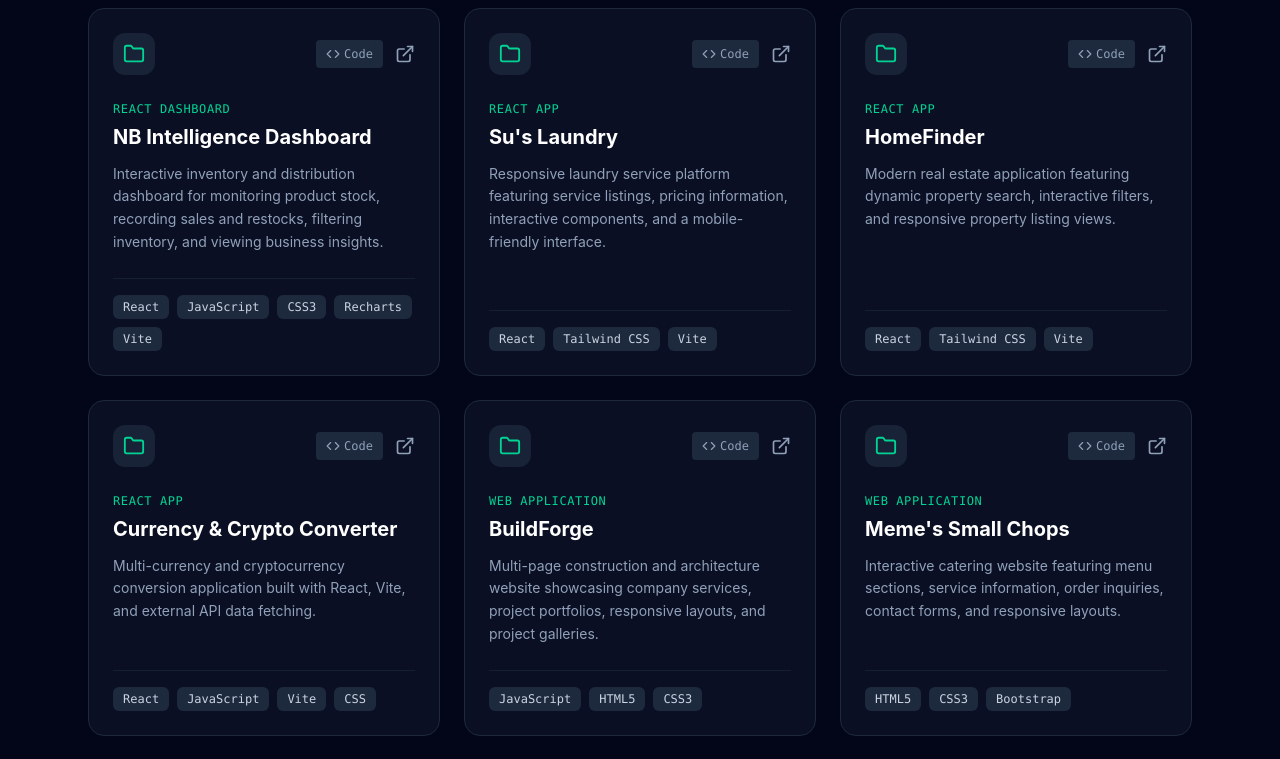
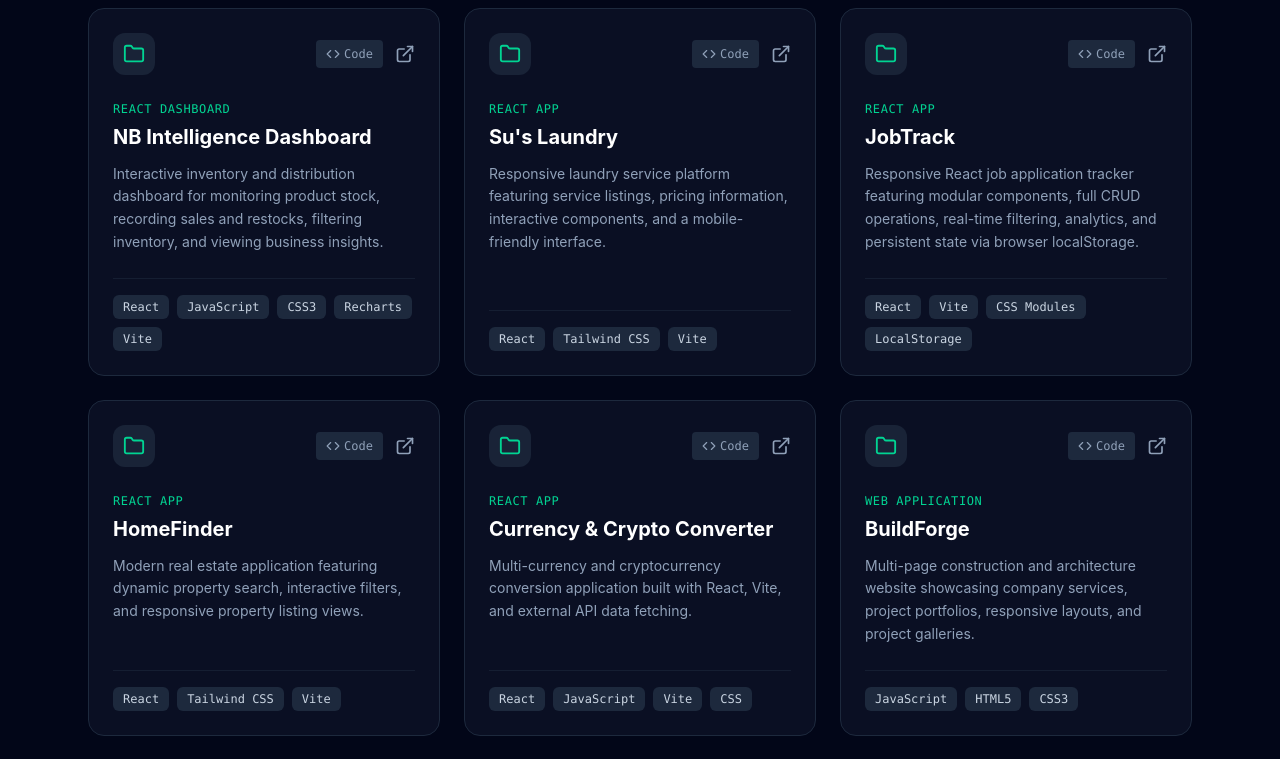
Before and after one commit to Obehi123-beep/portfolio, a React (Vite) app: page / in a window 1280 px wide. Shown: the part 960-1719 px from the top of the page. Built offline with nearby package versions, Linux system fonts and the light colour scheme.

Commit message:
feat: add JobTrack project to portfolio

```diff
--- a/src/data/projectsData.js
+++ b/src/data/projectsData.js
@@ -23,6 +23,17 @@ const projects = [
   },
   {
     id: 3,
+    title: "JobTrack",
+    category: "React App",
+    description:
+      "Responsive React job application tracker featuring modular components, full CRUD operations, real-time filtering, analytics, and persistent state via browser localStorage.",
+    techStack: ["React", "Vite", "CSS Modules", "LocalStorage"],
+    liveUrl: "https://job-application-tracker-green-eight.vercel.app/",
+    githubUrl: "https://github.com/Obehi123-beep/job-application-tracker",
+    featured: true,
+  },
+  {
+    id: 4,
     title: "HomeFinder",
     category: "React App",
     description:
@@ -33,7 +44,7 @@ const projects = [
     featured: true,
   },
   {
-    id: 4,
+    id: 5,
     title: "Currency & Crypto Converter",
     category: "React App",
     description:
@@ -44,7 +55,7 @@ const projects = [
     featured: true,
   },
   {
-    id: 5,
+    id: 6,
     title: "BuildForge",
     category: "Web Application",
     description:
@@ -55,7 +66,7 @@ const projects = [
     featured: true,
   },
   {
-    id: 6,
+    id: 7,
     title: "Meme's Small Chops",
     category: "Web Application",
     description:
@@ -66,7 +77,7 @@ const projects = [
     featured: true,
   },
   {
-    id: 7,
+    id: 8,
     title: "Pinnacle Estates",
     category: "Web Application",
     description:
@@ -77,7 +88,7 @@ const projects = [
     featured: false,
   },
   {
-    id: 8,
+    id: 9,
     title: "Travel Ease",
     category: "Web Application",
     description:
@@ -88,7 +99,7 @@ const projects = [
     featured: false,
   },
   {
-    id: 9,
+    id: 10,
     title: "Obehii Energy",
     category: "Web Application",
     description:
@@ -99,7 +110,7 @@ const projects = [
     featured: false,
   },
   {
-    id: 10,
+    id: 11,
     title: "Angel Mira Consult",
     category: "Web Application",
     description:
@@ -110,7 +121,7 @@ const projects = [
     featured: false,
   },
   {
-    id: 11,
+    id: 12,
     title: "Piano Project",
     category: "Interactive App",
     description:
@@ -121,7 +132,7 @@ const projects = [
     featured: false,
   },
   {
-    id: 12,
+    id: 13,
     title: "Digital Clock",
     category: "JavaScript App",
     description:
```
